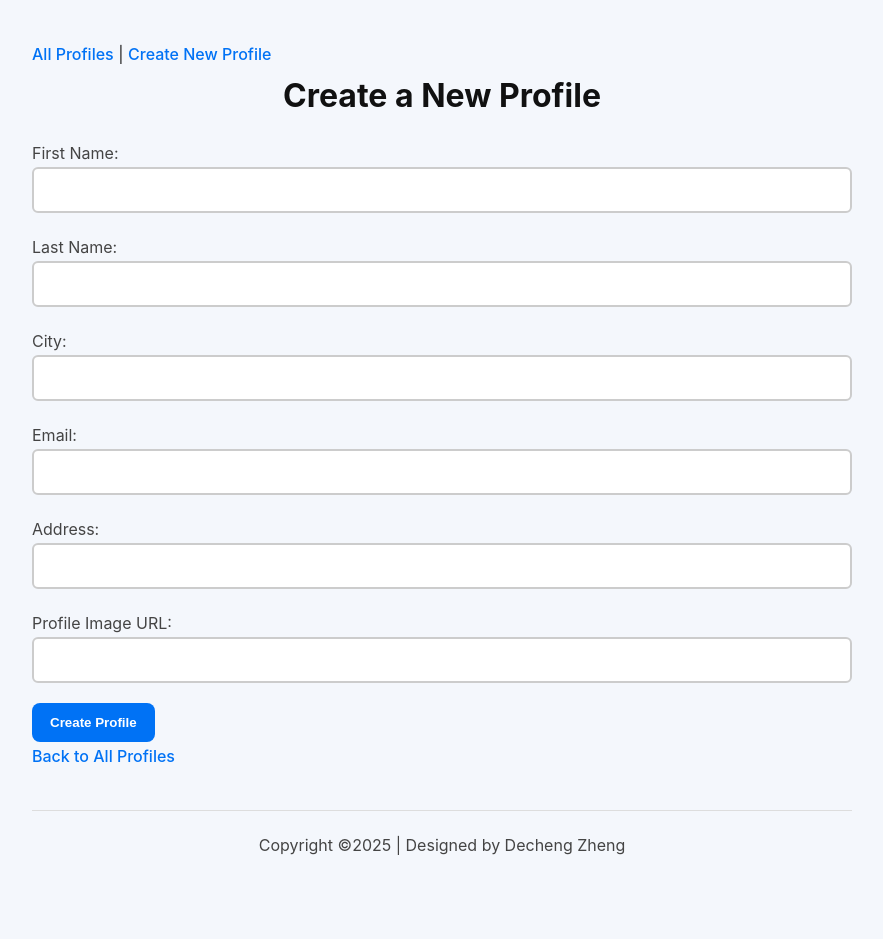
After one commit to dz-py/cs412, a Django app: page /mini_fb/create_profile in a window 1280 px wide. The commit adds this page. Shown: the whole page, without its empty margins (198-1081 px from the left). Run offline with Django 5.2, Linux system fonts and the light colour scheme.

Commit message:
finished a6

```diff
--- a/mini_fb/admin.py
+++ b/mini_fb/admin.py
@@ -1,5 +1,6 @@
 from django.contrib import admin
 
 # Register your models here.
-from .models import Profile
+from .models import Profile, StatusMessage
 admin.site.register(Profile)
+admin.site.register(StatusMessage)
--- /dev/null
+++ b/mini_fb/forms.py
@@ -0,0 +1,29 @@
+# mini_fb/forms.py
+# defining forms, handling user input and data processing
+from django import forms
+from .models import Profile, StatusMessage
+
+class CreateProfileForm(forms.ModelForm):
+    ''' Define a form for creating a profile '''
+
+    first_name = forms.CharField(label="First Name", required=False)
+    last_name = forms.CharField(label="Last Name", required=False)
+    city = forms.CharField(label="City", required=False)
+    email = forms.CharField(label="Email", required=False)
+    address = forms.CharField(label="Address", required=False)
+    profile_image = forms.CharField(label="Profile Image URL", required=False)
+
+    class Meta:
+        ''' Define the model and fields for the form '''
+        model = Profile
+        fields = ['first_name', 'last_name', 'city', 'email', 'address', 'profile_image']
+
+class CreateStatusMessageForm(forms.ModelForm):
+    ''' Define a form for creating a status message '''
+
+    message = forms.CharField(label="What's on your mind?", widget=forms.Textarea(attrs={'rows': 3}), required=True)
+
+    class Meta:
+        ''' Define the model and fields for the form'''
+        model = StatusMessage
+        fields = ['message']
--- a/mini_fb/models.py
+++ b/mini_fb/models.py
@@ -1,6 +1,7 @@
 # mini_fb/models.py
 # define data models for the mini_fb app
 from django.db import models
+from django.urls import reverse
 
 # Create your models here.
 class Profile(models.Model):
@@ -18,3 +19,23 @@ class Profile(models.Model):
     def __str__(self):
         ''' Return a string representation of the profile '''
         return f'{self.first_name} {self.last_name}'
+
+    def get_status_messages(self):
+        ''' Return the status messages of this profile and order them by timestamp '''
+        return StatusMessage.objects.filter(profile=self).order_by('-timestamp')
+
+    def get_absolute_url(self):
+        ''' Return a URL to display this profile object '''
+        return reverse('show_profile', kwargs={'pk': self.pk})
+
+class StatusMessage(models.Model):
+    ''' Encapsulate the data of a status message '''
+
+    # define the fields of the status message
+    timestamp = models.DateTimeField(auto_now_add=True)
+    message = models.TextField(blank=True)
+    profile = models.ForeignKey(Profile, on_delete=models.CASCADE)
+
+    def __str__(self):
+        ''' Return a string representation of the status message '''
+        return f'{self.timestamp} {self.message}'
--- a/mini_fb/templates/mini_fb/base.html
+++ b/mini_fb/templates/mini_fb/base.html
@@ -12,7 +12,12 @@
     </head>
 
     <body>
-        <!-- Contain page specific content -->
+        <header>
+            <nav>
+                <a href="{% url 'show_all_profiles' %}">All Profiles</a> |
+                <a href="{% url 'create_profile' %}">Create New Profile</a>
+            </nav>
+        </header>
         {% block content %}
         {% endblock %}
         <footer>
--- /dev/null
+++ b/mini_fb/templates/mini_fb/create_profile_form.html
@@ -0,0 +1,20 @@
+<!-- mini_fb/create_profile_form.html -->
+<!-- Allow users to create their profile -->
+
+{% extends 'mini_fb/base.html' %}
+
+{% block title %}Create Profile{% endblock %}
+
+{% block content %}
+<h2>Create a New Profile</h2>
+
+<form method="POST">
+    {% csrf_token %}
+    <div>
+        {{ form.as_p }}
+        <button type="submit">Create Profile</button>
+    </div>
+</form>
+
+<p><a href="{% url 'show_all_profiles' %}">Back to All Profiles</a></p>
+{% endblock %}
--- a/mini_fb/urls.py
+++ b/mini_fb/urls.py
@@ -1,10 +1,11 @@
 # mini_fb/urls.py
 # define urls for the mini_fb app
 from django.urls import path
-from .views import ShowAllProfilesView, ShowProfilePageView
-
+from .views import ShowAllProfilesView, ShowProfilePageView, CreateProfileView, CreateStatusMessageView
 
 urlpatterns = [
     path('', ShowAllProfilesView.as_view(), name="show_all_profiles"),
     path('profile/<int:pk>/', ShowProfilePageView.as_view(), name='show_profile'),
+    path('create_profile', CreateProfileView.as_view(), name='create_profile'),
+    path('profile/<int:pk>/create_status', CreateStatusMessageView.as_view(), name='create_status')
 ]
--- a/mini_fb/views.py
+++ b/mini_fb/views.py
@@ -1,8 +1,10 @@
 # mini_fb/views.py
 # define views for the mini_fb app
 from django.shortcuts import render
-from django.views.generic import ListView, DetailView # a list of all instances of a model
-from .models import Profile
+from django.views.generic import ListView, DetailView, CreateView
+from django.urls import reverse
+from .models import Profile, StatusMessage
+from .forms import CreateProfileForm, CreateStatusMessageForm
 
 # Create your views here.
 class ShowAllProfilesView(ListView):
@@ -16,3 +18,49 @@ class ShowProfilePageView(DetailView):
     model = Profile
     template_name = 'mini_fb/show_profile.html'
     context_object_name = 'profile'
+
+class ShowStatusMessagesView(DetailView):
+    ''' Define a view class that shows the status messages of a profile '''
+    model = StatusMessage
+    template_name = 'mini_fb/show_profile.html'
+    context_object_name = 'messages'
+
+class CreateProfileView(CreateView):
+    ''' Define a view class that creates a new profile '''
+    model = Profile
+    form_class = CreateProfileForm
+    template_name = 'mini_fb/create_profile_form.html'
+
+class CreateStatusMessageView(CreateView):
+    ''' Define a view class that creates a new status message '''
+    model = StatusMessage
+    form_class = CreateStatusMessageForm
+    template_name = 'mini_fb/create_status_form.html'
+
+    def get_context_data(self, **kwargs):
+        '''Return a dictionary with context data for this template to use'''
+        # Get the context from the parent class
+        context = super().get_context_data(**kwargs)
+        # Get the profile that this status message is for
+        profile_pk = self.kwargs['pk']
+        profile = Profile.objects.get(pk=profile_pk)
+        # Add this profile to the context
+        context['profile'] = profile
+        return context
+
+    def form_valid(self, form):
+        '''Handle case when the form is valid'''
+        # Get the profile that this status message is for
+        profile_pk = self.kwargs['pk']
+        profile = Profile.objects.get(pk=profile_pk)
+        # Associate this status message with this profile
+        form.instance.profile = profile
+        # Call parent method to finish the creation
+        return super().form_valid(form)
+
+    def get_success_url(self):
+        '''Return a URL to which we should be directed after the form is successfully submitted'''
+        # Get the pk of the profile that this status message is for
+        profile_pk = self.kwargs['pk']
+        # Reverse to profile page for this profile
+        return reverse('show_profile', kwargs={'pk': profile_pk})
```
Also changed, not shown: mini_fb/templates/mini_fb/create_status_form.html (added, +20 -0 lines), mini_fb/templates/mini_fb/show_profile.html (+17 -0 lines), db.sqlite3, mini_fb/migrations/0003_statusmessage.py (added), mini_fb/migrations/0004_alter_statusmessage_timestamp.py (added).
